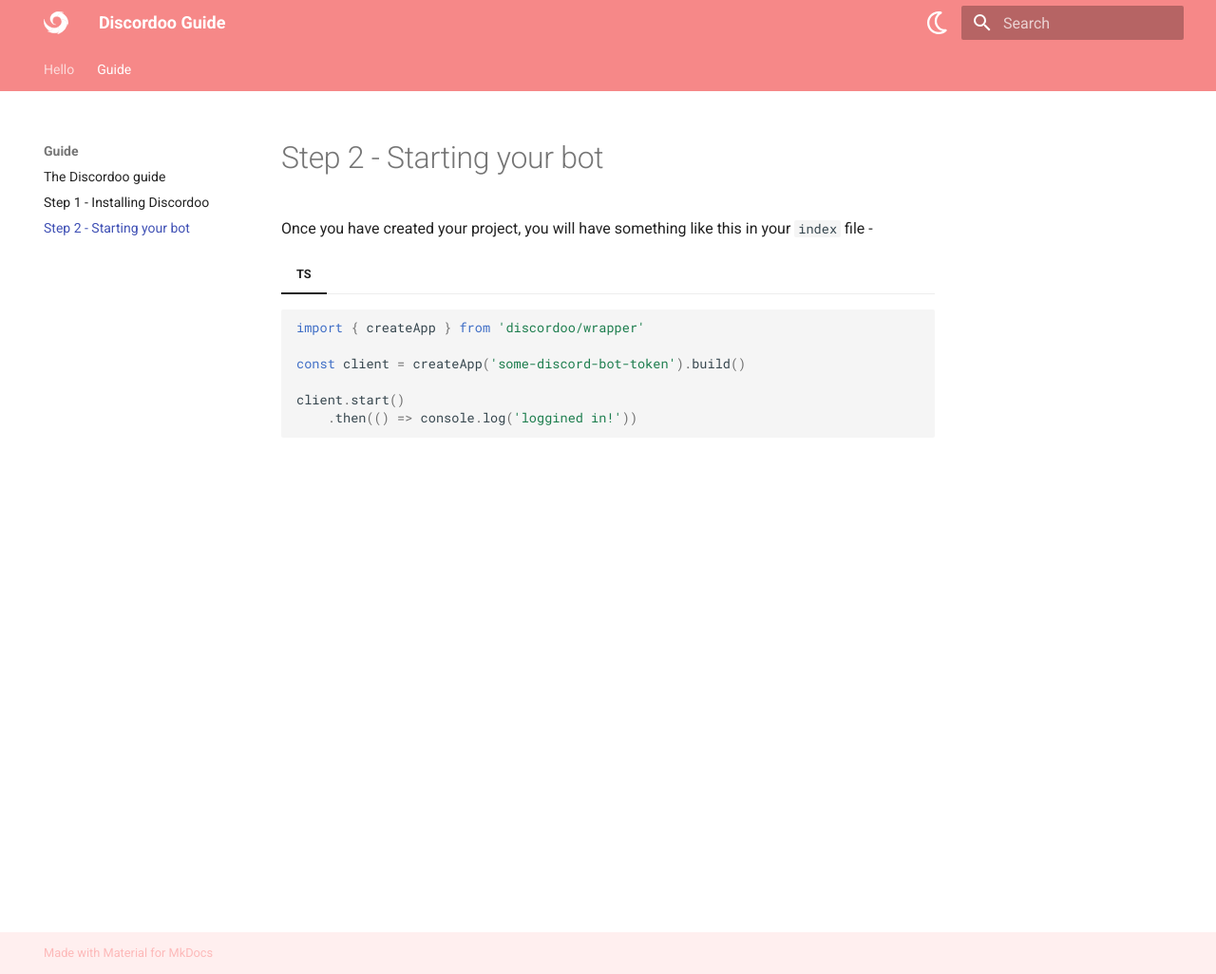
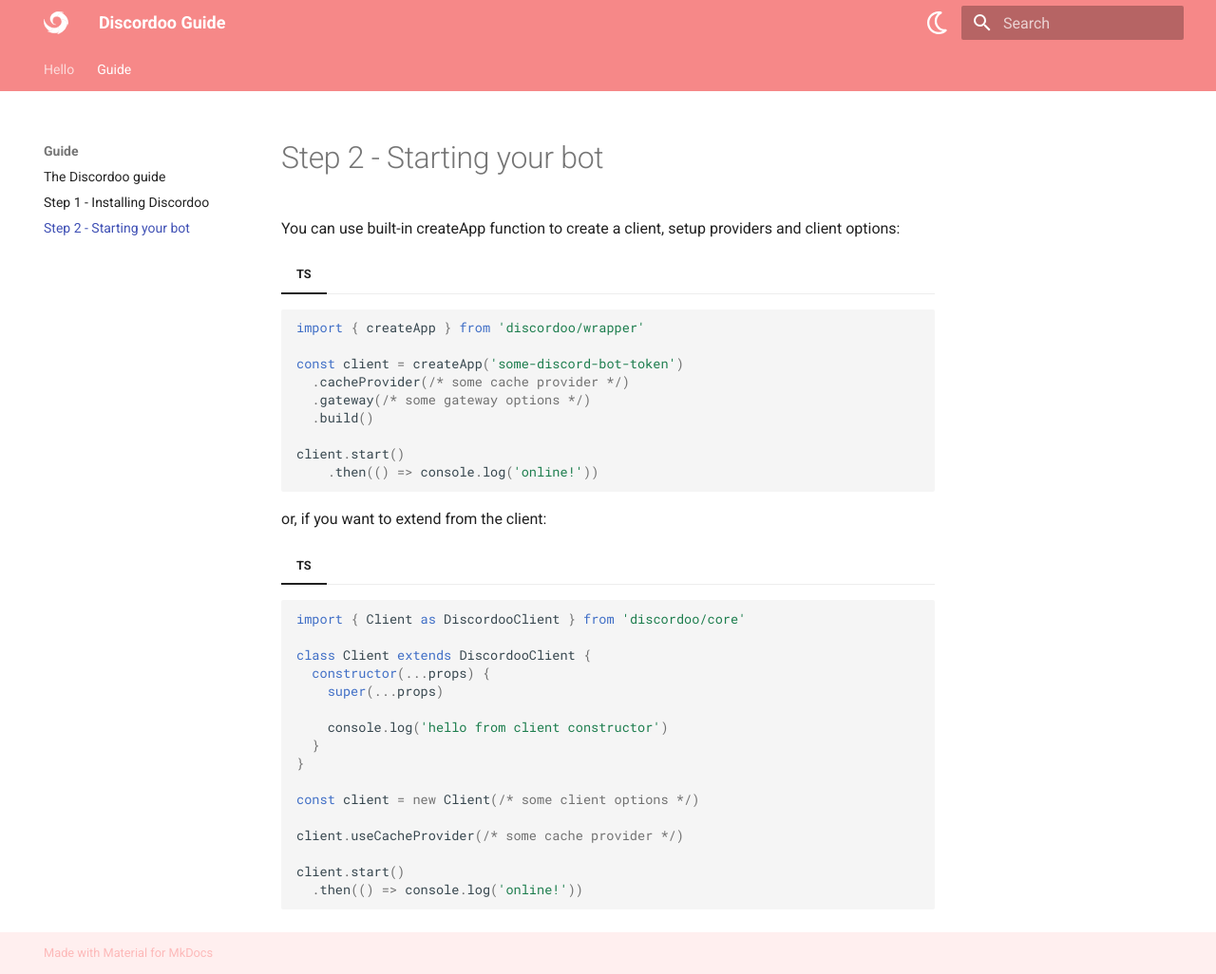
Before and after one commit to ddoodev/guide, an MkDocs documentation site: the page built from docs/guide/starting.md, in a window 1280 px wide and 1026 px high. Shown: the whole window at 95% size. Built offline with MkDocs 1.6.1 and Material for MkDocs 9.7.7, drawn with Linux system fonts in a browser that asks for light colours.

Commit message:
feat: add dark theme in BETA mode
feat(starting): changing guide

````diff
--- a/docs/guide/starting.md
+++ b/docs/guide/starting.md
@@ -1,13 +1,37 @@
 # Step 2 - Starting your bot
-Once you have created your project, you will have something like this in your
-`index` file -
+You can use built-in createApp function to create a client, setup providers and client options:
 
 === "TS"
 ```ts
 import { createApp } from 'discordoo/wrapper'
 
-const client = createApp('some-discord-bot-token').build()
+const client = createApp('some-discord-bot-token')
+  .cacheProvider(/* some cache provider */)
+  .gateway(/* some gateway options */)
+  .build()
 
 client.start()
-    .then(() => console.log('loggined in!'))
+    .then(() => console.log('online!'))
 ```
+
+or, if you want to extend from the client:
+
+=== "TS"
+```ts
+import { Client as DiscordooClient } from 'discordoo/core'
+
+class Client extends DiscordooClient {
+  constructor(...props) {
+    super(...props)
+
+    console.log('hello from client constructor')
+  }
+}
+
+const client = new Client(/* some client options */)
+
+client.useCacheProvider(/* some cache provider */)
+
+client.start()
+  .then(() => console.log('online!'))
+```
--- a/docs/stylesheets/colors.css
+++ b/docs/stylesheets/colors.css
@@ -1,11 +1,18 @@
 :root {
     --shrimp: #f79494;
+    --shrimp-transparent: rgba(247, 148, 148, 0.6);
+    --shrimp-light: #fcb8b8;
     --black-text: #4C4C4C;
     --grey-text: #717171;
 }
 
 [data-md-color-scheme="ddoo-light"] {
     --md-primary-fg-color: #f68888;
+
+    --md-accent-fg-color:                var(--shrimp);
+    --md-accent-fg-color--transparent:   var(--shrimp-transparent);
+    --md-accent-bg-color:                var(--shrimp);
+    --md-accent-bg-color--light:         var(--shrimp-light);
 
     --md-footer-fg-color: var(--shrimp);
     --md-footer-fg-color--light: #fdb9b9;
@@ -15,11 +22,43 @@
 }
 
 [data-md-color-scheme="ddoo-dark"] {
-    --md-primary-fg-color: #fa7272;
+    --md-primary-fg-color: #0B0B0B;
 
-    --md-footer-fg-color: var(--shrimp);
-    --md-footer-fg-color--light: #fdb9b9;
-    --md-footer-fg-color--lighter: #fdb9b9;
-    --md-footer-bg-color: #fcf3f3;
-    --md-footer-bg-color--dark: #ffefef;
+    --md-default-fg-color: #c1c1c1;
+    --md-default-fg-color--light: #dedede;
+    --md-default-fg-color--lighter: #ececec;
+    --md-default-fg-color--lightest: #ffffff;
+    --md-default-bg-color: #131313;
+    --md-default-bg-color--light:        #c1c1c1;
+    --md-default-bg-color--lighter:      #c1c1c1;
+    --md-default-bg-color--lightest:     #c1c1c1;
+
+    --md-accent-fg-color:                var(--shrimp);
+    --md-accent-fg-color--transparent:   var(--shrimp-transparent);
+    --md-accent-bg-color:                var(--shrimp);
+    --md-accent-bg-color--light:         var(--shrimp-light);
+
+    --md-typeset-color:                var(--md-default-fg-color);
+
+    --md-typeset-a-color:              var(--shrimp);
+
+    --md-typeset-mark-color:           var(--shrimp);
+
+    --md-typeset-kbd-color:            hsla(0, 0%, 98%, 1);
+    --md-typeset-kbd-accent-color:     var(--shrimp);
+    --md-typeset-kbd-border-color:     hsla(0, 0%, 72%, 1);
+
+    --md-admonition-fg-color:          var(--md-default-fg-color);
+    --md-admonition-bg-color:          var(--md-default-bg-color);
+
+    --md-primary-fg-color--light: #e7e7e7;
+    --md-primary-fg-color--dark: hsla(0, 0%, 100%, 1);
+    --md-primary-bg-color: hsla(0, 0%, 100%, 1);
+    --md-primary-bg-color--light:        #e7e7e7;
+
+    --md-footer-fg-color: #cecece;
+    --md-footer-fg-color--light: #ffffff;
+    --md-footer-fg-color--lighter: #cecece;
+    --md-footer-bg-color: #0c0c0c;
+    --md-footer-bg-color--dark: #0B0B0B;
 }
--- a/mkdocs.yml
+++ b/mkdocs.yml
@@ -16,10 +16,10 @@ theme:
       toggle:
         icon: fontawesome/regular/moon
         name: Switch to dark mode
-    - media: "(prefers-color-scheme: light)"
+    - media: "(prefers-color-scheme: dark)"
       scheme: ddoo-dark
       toggle:
-        icon: fontawesome/regular/moon
+        icon: material/lightbulb
         name: Switch to light mode
   features:
     - navigation.sections
````
